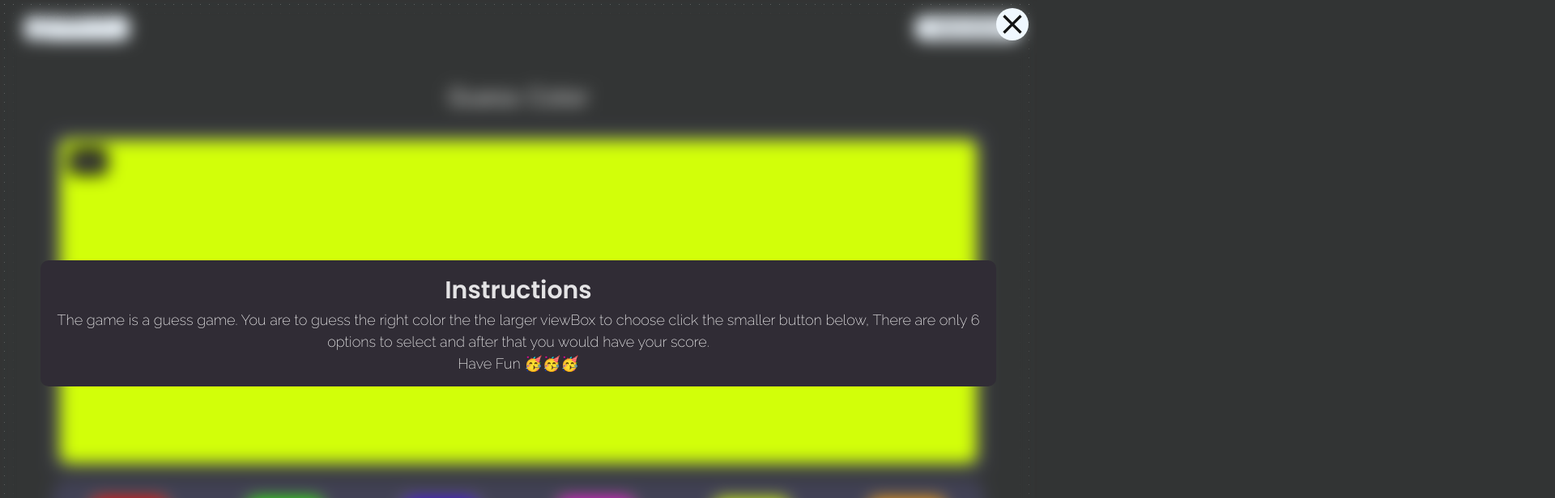
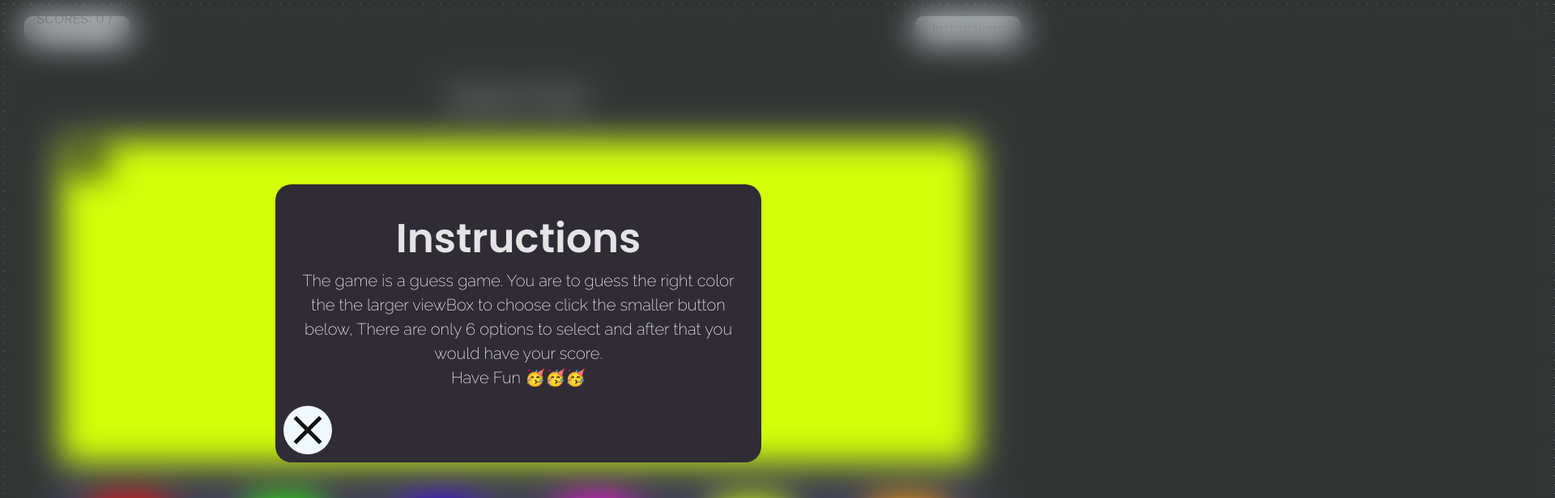
Before and after one commit to andrewanuga/colorguess, a React (Vite) app: page / in a window 1280 px wide. Both pictures are taken after a click on the element "Instructions". Shown: the top 616 px of the page at 81% size, 1920 px wide, since content can reach past the window. Built offline with nearby package versions, Linux system fonts and the light colour scheme; a web font is replaced by a local one.

Commit message:
framer motion DONE. FINISHED

```diff
--- a/package.json
+++ b/package.json
@@ -10,6 +10,7 @@
     "preview": "vite preview"
   },
   "dependencies": {
+    "motion": "^12.4.0",
     "react": "^19.0.0",
     "react-dom": "^19.0.0"
   },
--- a/src/App.css
+++ b/src/App.css
@@ -127,8 +127,8 @@
 
 /**Instructions.jsx**/
 .instruct {
-  width: 100vw;
-  height: 100vh;
+  width: 100%;
+  height: 100%;
   position: absolute;
   top: 0;
   display: flex;
@@ -140,34 +140,34 @@
   padding: 50px;
 }
 .instruct div {
-  width:auto;
+  width:300px;
   height: auto;
   background-color: rgb(48, 44, 53);
   padding: 15px;
   border-radius: 10px;
 }
 .instruct div svg {
-  width: 40px;
-  height: 40px;
+  width: 30px;
+  height: 30px;
   display: flex;
   justify-content: center;
   align-items: center;
   background-color: aliceblue;
-  position: absolute;
+  position: relative;
   top: 10px;
   right: 10px;
   border-radius: 50%;
   cursor: pointer;
 }
 .instruct div h3 {
-  font-size: 30px;
+  font-size: 25px;
   font-family: "Poppins", serif;
   font-weight: 600;
   font-style: normal;
   text-align: center;
 }
 .instruct div p {
-  font-size: 18px;
+  font-size: 10px;
   font-family: "Raleway", serif;
   font-optical-sizing: auto;
   font-weight: 200;
@@ -273,7 +273,7 @@
   justify-content: center;
   align-items: center;
   background-color: aliceblue;
-  position: absolute;
+  position: relative;
   top: 10px;
   right: 10px;
   border-radius: 50%;
--- a/src/components/CelebrateorLoose.jsx
+++ b/src/components/CelebrateorLoose.jsx
@@ -1,3 +1,4 @@
+import { motion } from "motion/react"
 
 const CelebrateorLoose = ({ win, setwin, score, wins }) => {
    setTimeout(()=>{
@@ -7,12 +8,18 @@ const CelebrateorLoose = ({ win, setwin, score, wins }) => {
     }
     , 5000)
   return (
-    <div className="celos" style={{display : win}}>
+    <motion.div
+      initial={{ y: 50, opacity: 0 }}
+      whileInView={{ y: 0, opacity: 1 }}
+      transition={{ duration: 0.5, ease: "easeOut" }}
+    className="celos" style={{display : win}}>
       <div className="containcelos">
           <p>{wins ? "😓": "🥳"}</p>
           <p>{ wins ? "You win" : "You loose"}, You score {score} Choose again</p>
       </div>
-    </div>
+    </motion.div>
+
+
   );
 }
 
--- a/src/components/End.jsx
+++ b/src/components/End.jsx
@@ -1,9 +1,15 @@
+import { motion } from "motion/react"
 
 const End = ({ openend, setOpenend, score }) => {
   return (
-    <div className="end" style={{ display: openend }}>
-    <div className="">
-      <svg
+    <motion.div
+    initial={{opacity : 0}}
+    animate={{scale: 2, transition: { duration: 2 }}}
+    whileInView={{ opacity: 1 }}
+    className="end" style={{ display: openend }}>
+    <div>
+      <h3>YOU SCORED</h3>
+      <p>{score} out of 6 <svg
         xmlns="http://www.w3.org/2000/svg"
         onClick={() => {setOpenend("none")}
         }
@@ -12,11 +18,10 @@ const End = ({ openend, setOpenend, score }) => {
         width="24px"
         fill="#121212">
         <path d="m256-200-56-56 224-224-224-224 56-56 224 224 224-224 56 56-224 224 224 224-56 56-224-224-224 224Z"/>
-      </svg>
-      <h3>YOU SCORED</h3>
-      <p>{score} out of 6</p>
+      </svg></p>
     </div>
-  </div>  )
+  </motion.div>
+  )
 }
 
 export default End
--- a/src/components/Instructions.jsx
+++ b/src/components/Instructions.jsx
@@ -1,8 +1,18 @@
+import { motion } from "motion/react"
 const Instructions = ({ open, setOpen }) => {
     return (
-      <div data-testid="gameInstructions" className="instruct" style={{ display: open }}>
+      <motion.div
+      initial={{opacity : 0}}
+      animate={{scale: 2, transition: { duration: 2 }}}
+      whileInView={{ opacity: 1 }}
+      data-testid="gameInstructions" className="instruct" style={{ display: open }}>
         <div className="">
-          <svg
+          <h3>Instructions</h3>
+          <p>The game is a guess game.
+             You are to guess the right color the the larger viewBox
+             to choose click the smaller button below,
+             There are only 6 options to select and after that you would
+             have your score. <br/> Have Fun 🥳🥳🥳  <svg
             xmlns="http://www.w3.org/2000/svg"
             onClick={() => {setOpen("none");console.log(open)}
             }
@@ -12,15 +22,9 @@ const Instructions = ({ open, setOpen }) => {
             fill="#121212">
             <path d="m256-200-56-56 224-224-224-224 56-56 224 224 224-224 56 56-224 224 224 224-56 56-224-224-224 224Z"/>
           </svg>
-          <h3>Instructions</h3>
-          <p>The game is a guess game.
-             You are to guess the right color the the larger viewBox
-             to choose click the smaller button below,
-             There are only 6 options to select and after that you would
-             have your score. <br/> Have Fun 🥳🥳🥳
           </p>
         </div>
-      </div>
+      </motion.div>
     );
   }
 
--- a/src/components/WholeApp.jsx
+++ b/src/components/WholeApp.jsx
@@ -2,6 +2,7 @@ import { useState } from "react"
 import Instructions from "./Instructions"
 import CelebrateorLoose from "./CelebrateorLoose"
 import End from "./End"
+import { motion } from "motion/react"
 
 const WholeApp = () => {
     const [ colors, setcolors ] = useState("#d2ff09")
```
Also changed, not shown: 1 other file (tests, documents, lock files or other folders).
